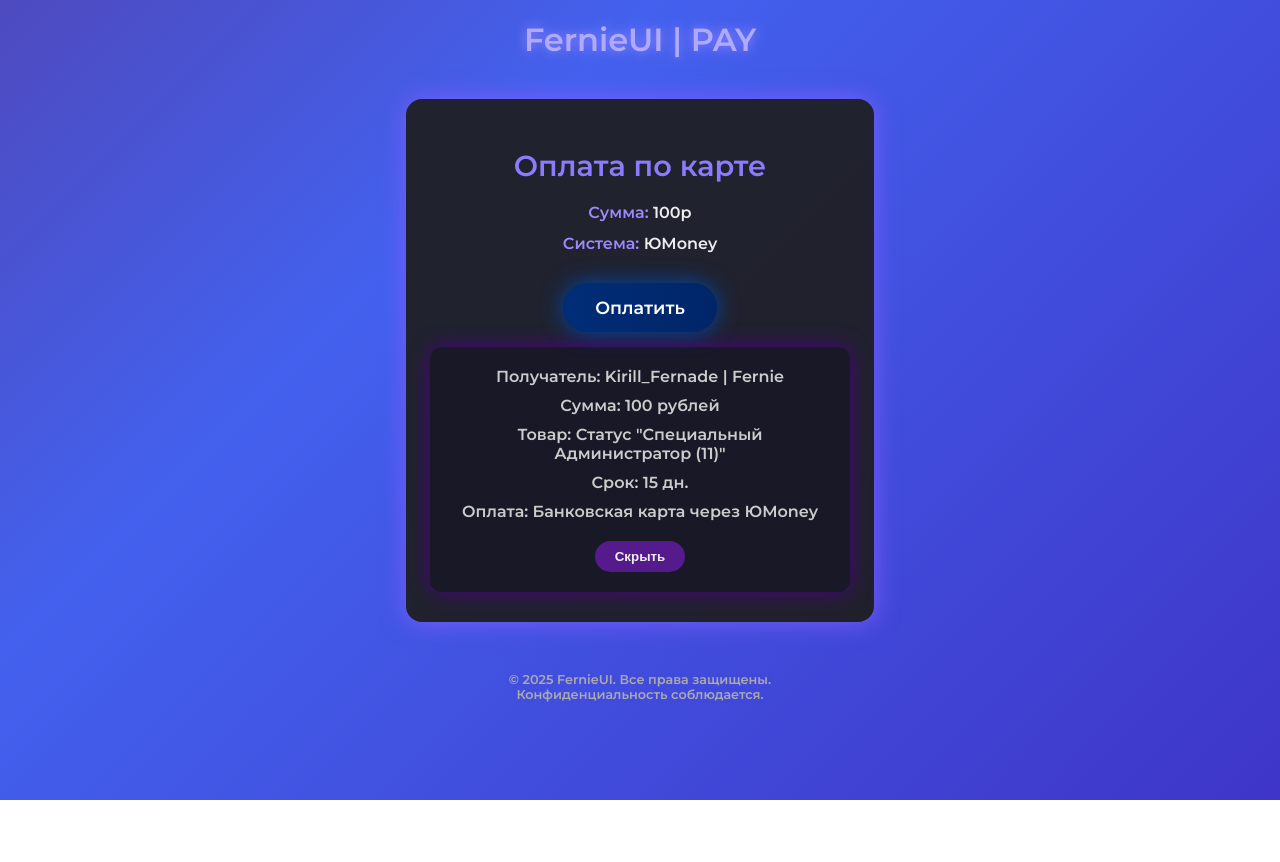
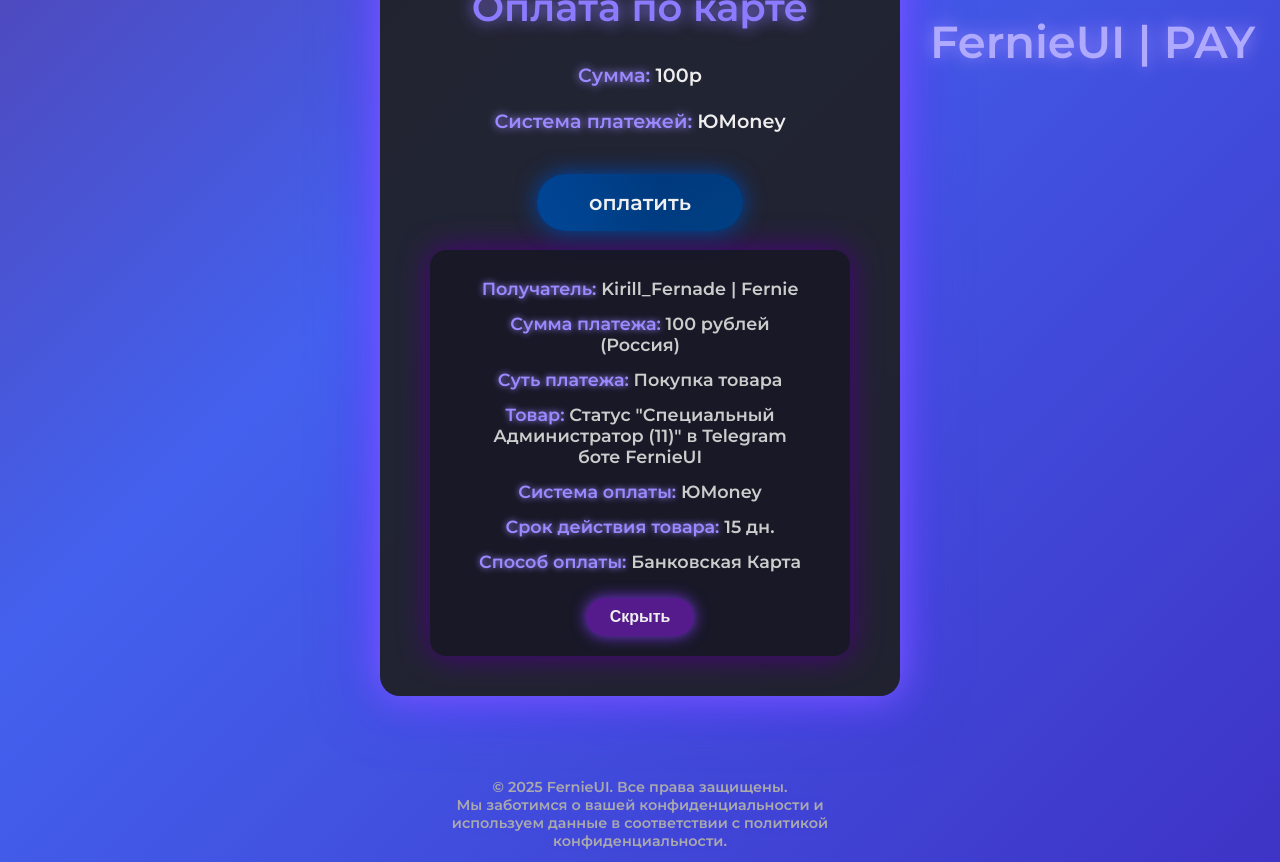
Before and after one commit to FernadezTain/Ferniesite, a plain HTML site: page index.html in a window 1280 px wide. Both pictures are taken after a click on the button "Детали платежа". Before the commit the page ends 800 px from the top, so only its background shows below. Drawn offline with Linux system fonts and the light colour scheme.

Commit message:
Update index.html

```diff
--- a/index.html
+++ b/index.html
@@ -7,18 +7,22 @@
 <style>
   @import url('https://fonts.googleapis.com/css2?family=Montserrat:wght@600&display=swap');
 
+  /* Базовый стиль и фон с анимацией */
   body {
     margin: 0;
+    height: 100vh;
     font-family: 'Montserrat', sans-serif;
     color: #eee;
+    display: flex;
+    flex-direction: column;
+    justify-content: center;
+    align-items: center;
     background: linear-gradient(-45deg, #3a0ca3, #4361ee, #720026, #560bad);
     background-size: 400% 400%;
     animation: gradientShift 15s ease infinite;
-      display: flex;
-      flex-direction: column;
-      align-items: center;
-      min-height: 100vh;
+    position: relative;
     overflow-x: hidden;
+    user-select: none;
   }
 
   @keyframes gradientShift {
@@ -27,58 +31,116 @@
     100% { background-position: 0% 50%; }
   }
 
+  /* Заголовок справа сверху */
   .top-header {
-      margin-top: 20px;
+    position: fixed;
+    top: 15px;
+    right: 25px;
     font-weight: 900;
-      font-size: 2rem;
+    font-size: 2.8rem;
     color: #b0aaff;
-      text-shadow: 0 0 12px #9a89ff;
-      animation: fadeInUp 1s forwards;
+    text-shadow: 0 0 18px #9a89ff;
+    user-select: none;
+    z-index: 1000;
+    font-family: 'Montserrat', sans-serif;
+    opacity: 0;
+    animation: fadeInUp 1.2s forwards;
   }
 
+  /* Контейнер с оплатой */
   .container {
-      background: rgba(30,30,30,0.92);
-      border-radius: 16px;
-      box-shadow: 0 0 25px #7b5cff;
-      padding: 30px 24px;
-      margin: 40px 16px 20px;
+    background: rgba(30, 30, 30, 0.9);
+    border-radius: 20px;
+    box-shadow: 0 0 35px #7b5cff, 0 0 65px #5c3aff;
+    padding: 40px 50px;
     max-width: 420px;
-      width: 100%;
     text-align: center;
-      animation: fadeInUp 1s 0.3s forwards;
+    margin-bottom: 30px;
+    opacity: 0;
+    transform: translateY(40px);
+    animation: fadeInUp 1s 0.5s forwards;
   }
 
-    h1 {
-      font-size: 1.8rem;
-      color: #8c7bff;
-      margin-bottom: 20px;
+  .container:hover {
+    box-shadow: 0 0 65px #7b5cff, 0 0 95px #5c3aff;
   }
 
-    .info {
-      font-size: 1rem;
-      margin-bottom: 12px;
+  /* Заголовок внутри контейнера */
+  h1 {
+    font-weight: 700;
+    font-size: 2.4rem;
+    margin-bottom: 30px;
+    color: #8c7bff;
+    text-shadow: 0 0 16px #8c7bff;
   }
 
-    .info span {
-      font-weight: bold;
-      color: #9a89ff;
+  /* Текстовая инфа */
+  .info {
+    font-size: 1.2rem;
+    margin-bottom: 18px;
+    line-height: 1.5;
+    opacity: 0;
+    animation: fadeIn 0.8s forwards;
   }
 
-    .btn, .details-btn {
+  /* Появление по очереди */
+  .info:nth-child(2) { animation-delay: 1.2s; }
+  .info:nth-child(3) { animation-delay: 1.4s; }
+  .info:nth-child(4) { animation-delay: 1.6s; }
+  .info:nth-child(5) { animation-delay: 1.8s; }
+
+  .info span {
+    font-weight: 700;
+    color: #9a89ff;
+    text-shadow: 0 0 8px #9a89ff;
+  }
+
+  /* Кнопка "Оплатить" */
+  .btn {
+    position: relative;
     display: inline-block;
-      padding: 14px 32px;
-      font-size: 1.1rem;
-      font-weight: bold;
+    padding: 16px 52px;
+    font-size: 1.3rem;
+    font-weight: 700;
+    color: #eee;
     border-radius: 40px;
+    border: none;
+    cursor: pointer;
+    overflow: hidden;
+    user-select: none;
     text-decoration: none;
-      color: #fff;
-      background: linear-gradient(270deg, #001f5b, #0047ab, #00296b);
+    box-shadow: 0 0 22px #0047ab;
+    background: linear-gradient(270deg, #001f5b, #0047ab, #00296b, #003366, #001f5b);
     background-size: 1000% 1000%;
-      animation: btnGradient 6s ease infinite;
-      margin-top: 18px;
-      border: none;
-      box-shadow: 0 0 22px #0047ab;
-      cursor: pointer;
+    animation: btnGradient 8s ease infinite;
+    margin-top: 20px;
+    opacity: 0;
+    transform: translateY(20px);
+    animation: fadeInUp 1s 2.1s forwards;
+    z-index: 11;
+    transition: box-shadow 0.3s ease, background 0.3s ease; /* Плавный переход */
+  }
+
+  .btn::before {
+    content: "";
+    position: absolute;
+    top: -120%;
+    left: -120%;
+    width: 340%;
+    height: 340%;
+    background:
+      radial-gradient(circle at 20% 30%, rgba(0, 119, 255, 0.4), transparent 40%),
+      radial-gradient(circle at 70% 60%, rgba(0, 51, 102, 0.5), transparent 50%),
+      radial-gradient(circle at 40% 80%, rgba(0, 102, 204, 0.3), transparent 60%);
+    background-repeat: no-repeat;
+    animation: waterDrops 6s linear infinite;
+    pointer-events: none;
+    border-radius: 40px;
+    mix-blend-mode: screen;
+  }
+
+  .btn:hover {
+    box-shadow: 0 0 45px #0077ff, 0 0 65px #003366;
   }
 
   @keyframes btnGradient {
@@ -87,45 +149,107 @@
     100% { background-position: 0% 50%; }
   }
 
-    .details-btn {
-      background: #6a0dad;
-      box-shadow: 0 0 16px #9a4bff;
+  @keyframes waterDrops {
+    0% { background-position: 20% 30%, 70% 60%, 40% 80%; }
+    50% { background-position: 25% 35%, 75% 65%, 45% 85%; }
+    100% { background-position: 20% 30%, 70% 60%, 40% 80%; }
   }
 
+  /* Кнопка детали платежа */
+  .details-btn {
+    margin-top: 40px; /* чуть ниже кнопки "оплатить" */
+    background: linear-gradient(270deg, #4b0082, #6a0dad, #4b0082);
+    padding: 14px 46px;
+    border-radius: 40px;
+    font-weight: 700;
+    font-size: 1.15rem;
+    color: #fff;
+    cursor: pointer;
+    box-shadow: 0 0 18px #9a4bff;
+    border: none;
+    outline: none;
+    user-select: none;
+    transition: box-shadow 0.3s ease;
+    opacity: 0;
+    transform: translateY(20px);
+    animation: fadeInUp 1s 2.4s forwards;
+    z-index: 11;
+  }
+
+  .details-btn:hover {
+    box-shadow: 0 0 45px #cc9aff;
+  }
+
+  /* Блок с деталями (по умолчанию скрыт) */
   .details-block {
+    max-width: 420px;
     background: rgba(25, 25, 40, 0.95);
     color: #ccc;
-      font-size: 1rem;
-      border-radius: 12px;
-      padding: 20px;
+    font-size: 1.1rem;
+    border-radius: 16px;
+    padding: 28px 40px;
     margin-top: 15px;
-      box-shadow: 0 0 20px #4b0082;
+    box-shadow: 0 0 30px #4b0082;
+    user-select: text;
     overflow: hidden;
+
     max-height: 0;
     opacity: 0;
-      transition: max-height 0.5s ease, opacity 0.5s ease;
+    transition: max-height 0.6s ease, opacity 0.6s ease;
   }
 
   .details-block.show {
-      max-height: 350px;
+    max-height: 350px; /* достаточно для контента */
     opacity: 1;
   }
 
+  /* Стиль для текста внутри details */
   .details-block div {
-      margin-bottom: 10px;
+    margin-bottom: 14px;
   }
 
+  .details-block div span {
+    font-weight: 700;
+    color: #9a89ff;
+    text-shadow: 0 0 6px #9a89ff;
+  }
+
+  /* Кнопка скрыть */
   .hide-btn {
+    margin-top: 12px;
     background: #551a8b;
     color: #eee;
-      padding: 8px 20px;
     border: none;
-      border-radius: 20px;
-      font-weight: bold;
-      margin-top: 10px;
+    padding: 10px 24px;
+    border-radius: 30px;
+    font-weight: 700;
+    font-size: 1rem;
     cursor: pointer;
+    box-shadow: 0 0 15px #7a37e3;
+    transition: background-color 0.3s ease;
+  }
+  .hide-btn:hover {
+    background: #7522dd;
   }
 
+  /* Анимации появления */
+  @keyframes fadeInUp {
+    0% {
+      opacity: 0;
+      transform: translateY(40px);
+    }
+    100% {
+      opacity: 1;
+      transform: translateY(0);
+    }
+  }
+
+  @keyframes fadeIn {
+    0% {opacity: 0;}
+    100% {opacity: 1;}
+  }
+
+  /* Частицы */
   .particle {
     position: fixed;
     width: 6px;
@@ -134,6 +258,7 @@
     border-radius: 50%;
     pointer-events: none;
     animation: particleMove 700ms forwards;
+    will-change: transform, opacity;
     filter: drop-shadow(0 0 3px gold);
     z-index: 9999;
   }
@@ -144,27 +269,20 @@
       opacity: 0;
     }
   }
-
 .footer {
-      font-size: 0.8rem;
+  max-width: 420px;
+  margin: 40px auto 20px auto;
+  padding: 12px 20px;
   color: #aaa;
+  font-size: 0.9rem;
   text-align: center;
-      margin: 20px;
-      padding: 10px;
-      text-shadow: 0 0 4px #5c4dff44;
+  font-family: 'Montserrat', sans-serif;
+  user-select: none;
+  opacity: 0;
+  animation: fadeInUp 1s 2.8s forwards; /* Плавное появление с задержкой */
+  text-shadow: 0 0 6px #5c4dff44;
 }
 
-    @keyframes fadeInUp {
-      from { opacity: 0; transform: translateY(30px); }
-      to { opacity: 1; transform: translateY(0); }
-    }
-
-    /* Адаптация под мобильные */
-    @media (max-width: 480px) {
-      h1 { font-size: 1.5rem; }
-      .btn, .details-btn { font-size: 1rem; padding: 12px 24px; }
-      .top-header { font-size: 1.6rem; }
-    }
 </style>
 </head>
 <body>
@@ -173,26 +291,30 @@
   <div class="container">
     <h1>Оплата по карте</h1>
     <div class="info"><span>Сумма:</span> 100р</div>
-    <div class="info"><span>Система:</span> ЮMoney</div>
-    <a href="https://yoomoney.ru/bill/pay/1AGJH7IGOBR.250527" class="btn" id="payBtn">Оплатить</a>
+    <div class="info"><span>Система платежей:</span> ЮMoney</div>
+    <a href="https://yoomoney.ru/bill/pay/1AGJH7IGOBR.250527" class="btn" id="payBtn">оплатить</a>
+
     <button class="details-btn" id="detailsBtn">Детали платежа</button>
 
     <div class="details-block" id="detailsBlock">
       <div><span>Получатель:</span> Kirill_Fernade | Fernie</div>
-      <div><span>Сумма:</span> 100 рублей</div>
-      <div><span>Товар:</span> Статус "Специальный Администратор (11)"</div>
-      <div><span>Срок:</span> 15 дн.</div>
-      <div><span>Оплата:</span> Банковская карта через ЮMoney</div>
+      <div><span>Сумма платежа:</span> 100 рублей (Россия)</div>
+      <div><span>Суть платежа:</span> Покупка товара</div>
+      <div><span>Товар:</span> Статус "Специальный Администратор (11)" в Telegram боте FernieUI</div>
+      <div><span>Система оплаты:</span> ЮMoney</div>
+      <div><span>Срок действия товара:</span> 15 дн.</div>
+      <div><span>Способ оплаты:</span> Банковская Карта</div>
       <button class="hide-btn" id="hideBtn">Скрыть</button>
     </div>
   </div>
 
-  <div class="footer">
+<footer class="footer">
   © 2025 FernieUI. Все права защищены.<br>
-    Конфиденциальность соблюдается.
-  </div>
+  Мы заботимся о вашей конфиденциальности и используем данные в соответствии с политикой конфиденциальности.
+</footer>
 
 <script>
+  // Получаем элементы
   const detailsBtn = document.getElementById('detailsBtn');
   const detailsBlock = document.getElementById('detailsBlock');
   const hideBtn = document.getElementById('hideBtn');
@@ -207,25 +329,38 @@
     detailsBtn.style.display = 'inline-block';
   });
 
+  // Частицы при клике на оплатить
   const payBtn = document.getElementById('payBtn');
   payBtn.addEventListener('click', (e) => {
     e.preventDefault();
-      for (let i = 0; i < 6; i++) createParticle(e.clientX, e.clientY);
-      setTimeout(() => window.location.href = payBtn.href, 500);
+
+    for (let i = 0; i < 6; i++) {
+      createParticle(e.clientX, e.clientY);
+    }
+
+    // 👇 Вставь это внутрь обработчика
+    setTimeout(() => {
+      window.location.href = payBtn.href;
+    }, 500); // подождать 0.5 сек для анимации
   });
 
   function createParticle(x, y) {
-      const p = document.createElement('div');
-      p.className = 'particle';
-      document.body.appendChild(p);
-      p.style.left = x + 'px';
-      p.style.top = y + 'px';
+    const particle = document.createElement('div');
+    particle.classList.add('particle');
+    document.body.appendChild(particle);
+    particle.style.left = x + 'px';
+    particle.style.top = y + 'px';
+
     const angle = Math.random() * 2 * Math.PI;
-      const dist = 60 + Math.random() * 60;
-      p.style.setProperty('--tx', Math.cos(angle) * dist + 'px');
-      p.style.setProperty('--ty', Math.sin(angle) * dist + 'px');
-      setTimeout(() => p.remove(), 700);
+    const distance = Math.random() * 120 + 40;
+    const tx = Math.cos(angle) * distance + 'px';
+    const ty = Math.sin(angle) * distance + 'px';
+
+    particle.style.setProperty('--tx', tx);
+    particle.style.setProperty('--ty', ty);
+
+    setTimeout(() => {
+      particle.remove();
+    }, 700);
   }
 </script>
-</body>
-</html>
```
Lines whose indentation alone changed are shown as unchanged.
